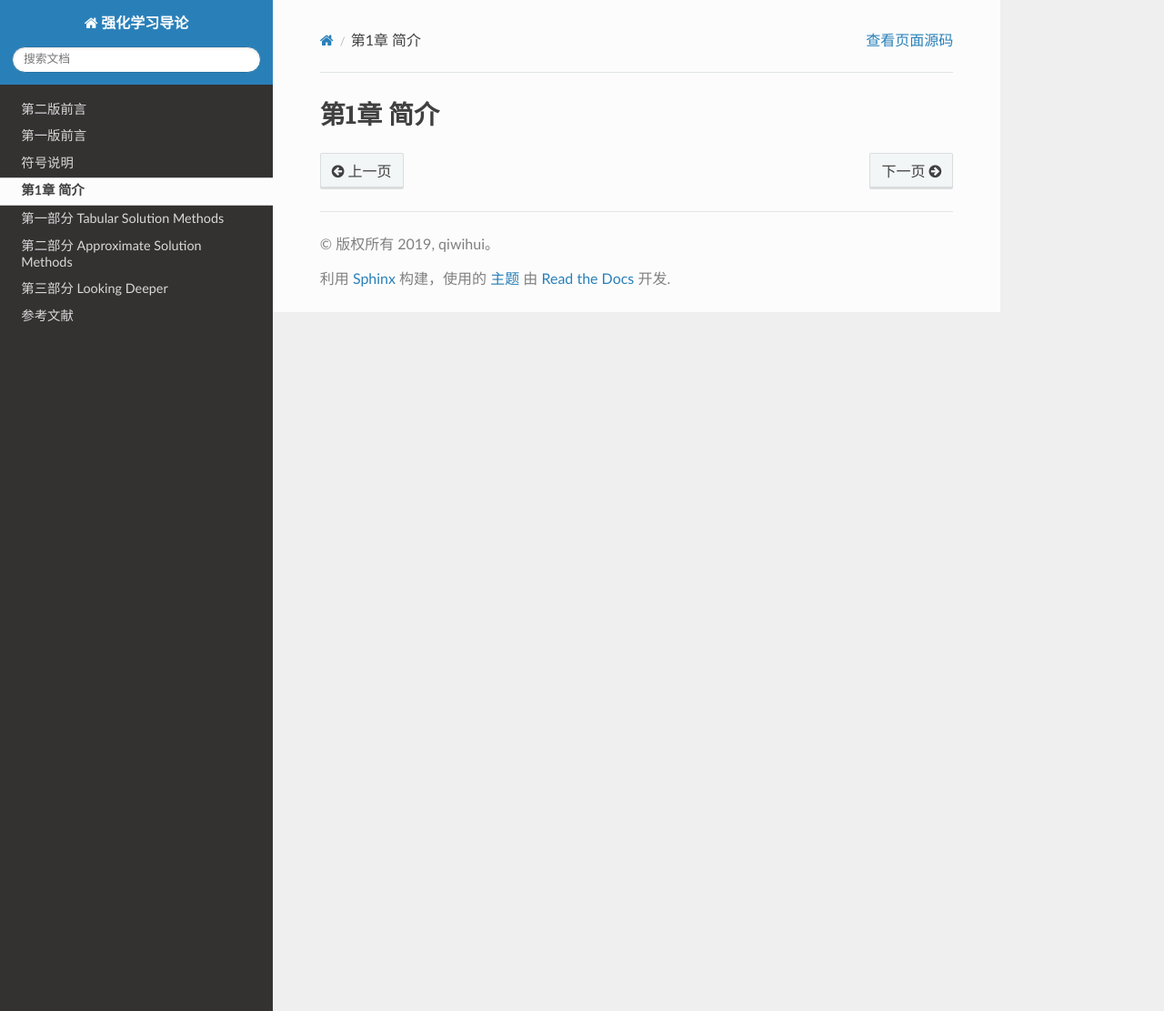
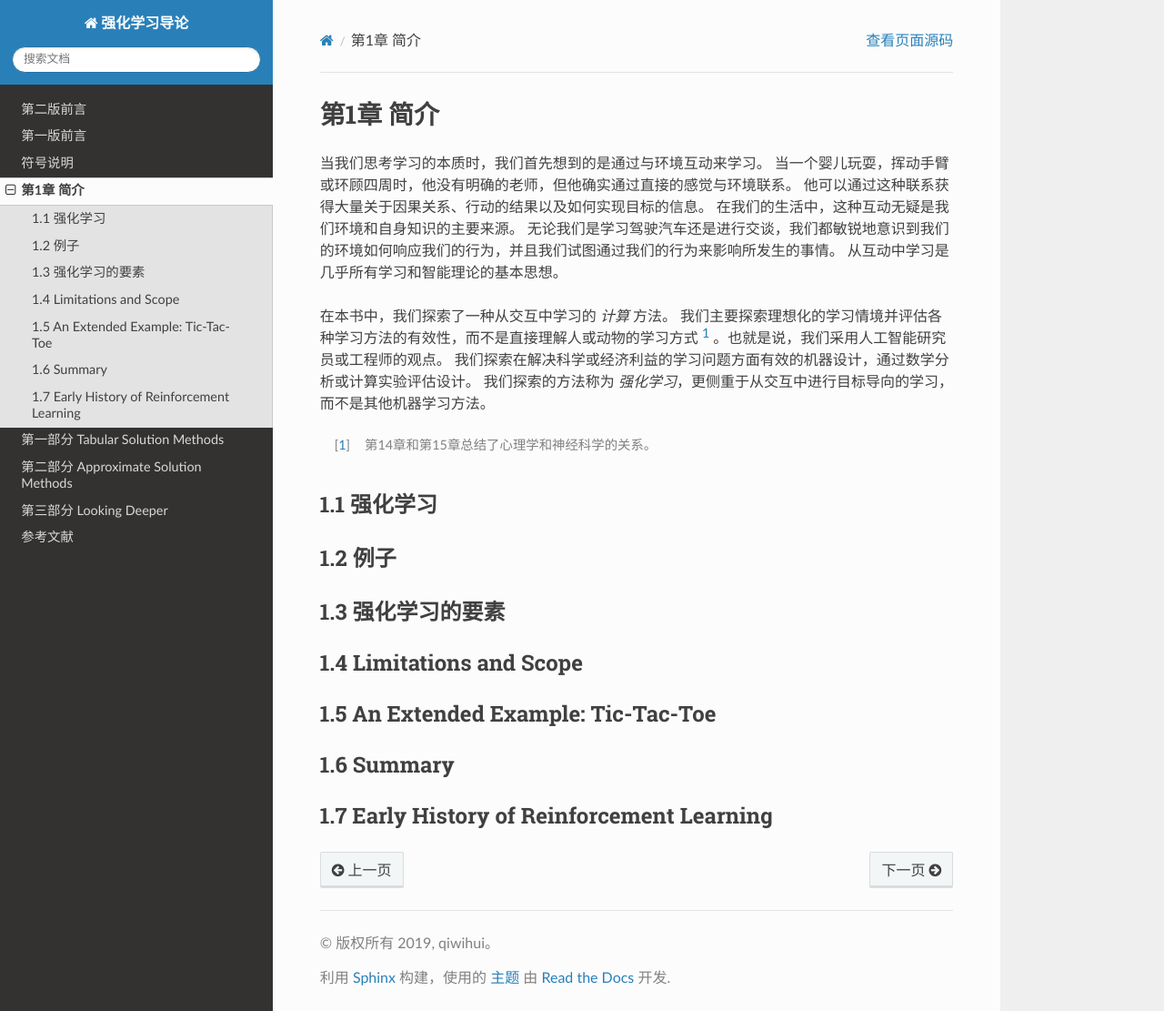
Before and after one commit to qiwihui/reinforcement-learning-an-introduction-chinese, a Sphinx documentation site: the page built from source/chapter1.rst, in a window 1280 px wide and 1111 px high. Shown: the whole window at 91% size. Built offline with Sphinx 7.4.7 and the Read the Docs theme 2.0.0, drawn with Linux system fonts in a browser that asks for light colours.

Commit message:
docs: 简介1.0

```diff
--- a/source/chapter1.rst
+++ b/source/chapter1.rst
@@ -1,2 +1,37 @@
 第1章 简介
 ===========
+
+当我们思考学习的本质时，我们首先想到的是通过与环境互动来学习。
+当一个婴儿玩耍，挥动手臂或环顾四周时，他没有明确的老师，但他确实通过直接的感觉与环境联系。
+他可以通过这种联系获得大量关于因果关系、行动的结果以及如何实现目标的信息。
+在我们的生活中，这种互动无疑是我们环境和自身知识的主要来源。
+无论我们是学习驾驶汽车还是进行交谈，我们都敏锐地意识到我们的环境如何响应我们的行为，并且我们试图通过我们的行为来影响所发生的事情。
+从互动中学习是几乎所有学习和智能理论的基本思想。
+
+在本书中，我们探索了一种从交互中学习的 *计算* 方法。
+我们主要探索理想化的学习情境并评估各种学习方法的有效性，而不是直接理解人或动物的学习方式 [#学习方式]_ 。也就是说，我们采用人工智能研究员或工程师的观点。
+我们探索在解决科学或经济利益的学习问题方面有效的机器设计，通过数学分析或计算实验评估设计。
+我们探索的方法称为 *强化学习*，更侧重于从交互中进行目标导向的学习，而不是其他机器学习方法。
+
+.. [#学习方式] 第14章和第15章总结了心理学和神经科学的关系。
+
+1.1 强化学习
+------------
+
+1.2 例子
+--------
+
+1.3 强化学习的要素
+------------------
+
+1.4 Limitations and Scope
+--------------------------
+
+1.5 An Extended Example: Tic-Tac-Toe
+--------------------------------------
+
+1.6 Summary
+-----------
+
+1.7 Early History of Reinforcement Learning
+--------------------------------------------
--- a/source/partI/index.rst
+++ b/source/partI/index.rst
@@ -1,3 +1,4 @@
+=================================
 第一部分 Tabular Solution Methods
 =================================
 
--- a/source/partII/index.rst
+++ b/source/partII/index.rst
@@ -1,3 +1,4 @@
+=====================================
 第二部分 Approximate Solution Methods
 =====================================
 
--- a/source/partIII/index.rst
+++ b/source/partIII/index.rst
@@ -1,3 +1,4 @@
+========================
 第三部分 Looking Deeper
 ========================
 
```
